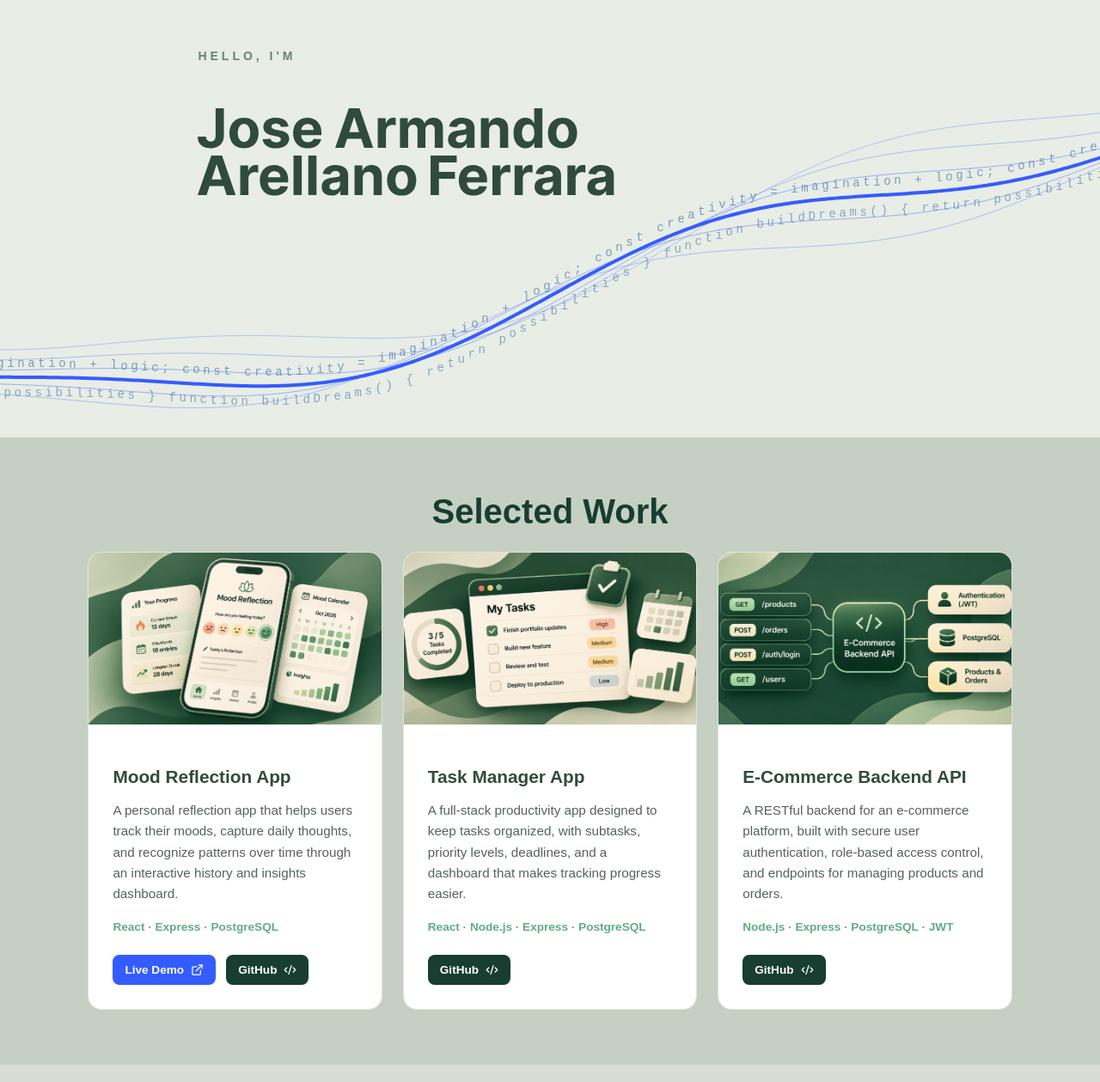
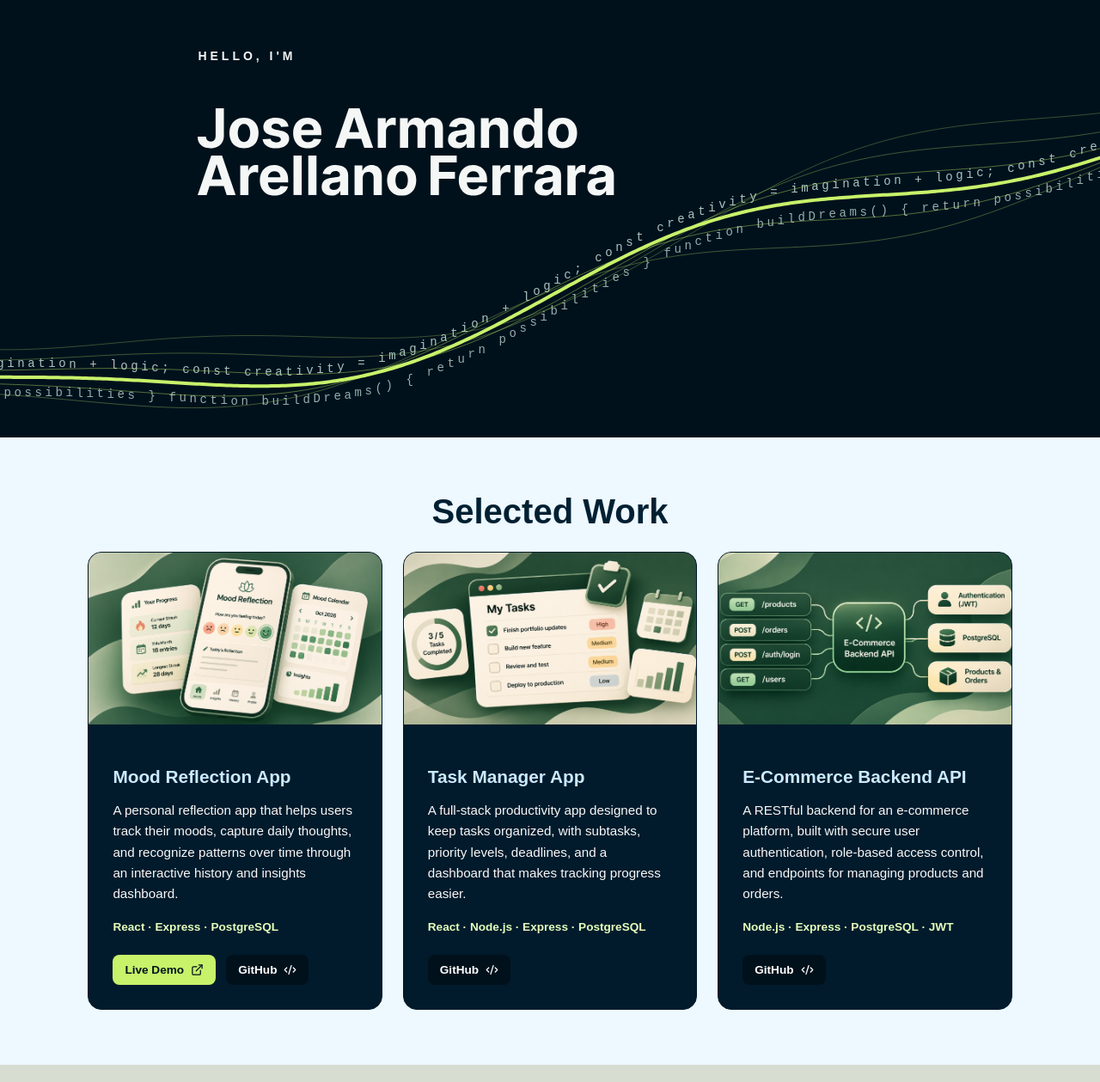
Before and after one commit to J-Ferr/dev-portfolio, a React (Vite) app: page / in a window 1280 px wide. Shown: the part 211-1470 px from the top of the page at 86% size. Built offline with nearby package versions, Linux system fonts and the light colour scheme.

Commit message:
feat: trace hero name and introduce navy and lime theme

```diff
--- a/src/App.css
+++ b/src/App.css
@@ -22,6 +22,8 @@
   padding: 70px 10% 80px;
   min-height: 100svh;
   box-sizing: border-box;
+  background-color: #00111c;
+  color: #f4f7f5;
 }
 
 .hero-text {
@@ -31,13 +33,13 @@
 
 .hero-text h1 {
   font-size: clamp(2.5rem, 5vw, 4.5rem);
-  color: var(--color-primary);
+  color: inherit;
   margin-bottom: 16px;
 }
 
 .hero-text h2 {
   font-size: 1.4rem;
-  color: var(--color-secondary);
+  color: inherit;
   margin-bottom: 16px;
 }
 
@@ -45,7 +47,7 @@
   font-size: 0.875rem;
   font-weight: 600;
   letter-spacing: 4px;
-  color: var(--color-secondary);
+  color: inherit;
   margin-bottom: 8px;
 }
 
@@ -101,7 +103,7 @@
 
 @media (prefers-reduced-motion: no-preference) {
   .hero-name > svg > path {
-    stroke: #355cff;
+    stroke: #c8f26a;
     stroke-width: 1.5;
     stroke-dasharray: 1;
     animation: hero-name-trace 560ms ease-in-out var(--word-delay) both;
@@ -190,10 +192,6 @@
   .hero-text {
     animation: hero-intro-in 400ms ease-out both;
   }
-
-  .hero-section > .hero {
-    animation: hero-wave-in 1100ms ease-out 450ms both;
-  }
 }
 
 @keyframes hero-intro-in {
@@ -207,13 +205,3 @@
     transform: translateY(0);
   }
 }
-
-@keyframes hero-wave-in {
-  from {
-    clip-path: inset(0 100% 0 0);
-  }
-
-  to {
-    clip-path: inset(0);
-  }
-}
--- a/src/components/CodeWave.jsx
+++ b/src/components/CodeWave.jsx
@@ -84,7 +84,7 @@ function CodeWave() {
       }
 
       ctx.font = '14px monospace';
-      ctx.fillStyle = '#789dbe';
+      ctx.fillStyle = '#a8c4bf';
 
       ctx.save();
       ctx.beginPath();
@@ -131,7 +131,7 @@ function CodeWave() {
 
         ctx.lineTo(endX, waveY(endX, phaseOffset) + offset);
         ctx.lineWidth = lineWidth;
-        ctx.strokeStyle = '#355cff';
+        ctx.strokeStyle = '#c8f26a';
         ctx.globalAlpha = opacity;
         ctx.stroke();
       }
--- a/src/components/Projects.css
+++ b/src/components/Projects.css
@@ -1,17 +1,17 @@
 .projects {
     padding: 64px 8%;
-    background-color: #c5d0c3;
+    background-color: #edf8ff;
     text-align: center;
 }
 
 .projects h2 {
-    color:  #173e30;
+    color:  #002032;
     font-size: 2.5rem;
     margin: 0;
 }
 
 .projects p {
-    color: #52645a;
+    color: #c9dce9;
     font-size: 1rem;
 }
 
@@ -24,8 +24,8 @@
 }
 
 .project-card {
-  background-color: #ffffff;
-  border: 1px solid #dce5dc;
+  background-color: #011b2c;
+  border: 1px solid #011b2c;
   border-radius: 16px;
   padding: 0;
   overflow: hidden;
@@ -35,24 +35,24 @@
 
 .project-card:hover {
   transform: translateY(-5px);
-  box-shadow: 0 8px 24px rgba(23, 62, 48, 0.1);
+  box-shadow: 0 8px 24px rgba(0, 17, 28, 0.35);
 }
 
 .project-card h3 {
-  color: var(--color-primary);
+  color: #cbeaff;
   font-size: 1.3rem;
   margin-bottom: 12px;
 }
 
 .project-card p {
-  color: #52645a;
+  color: #f8f8f8;
   font-size: 0.95rem;
   line-height: 1.6;
   margin-bottom: 16px;
 }
 
 .project-card span {
-  color: #61ad81;
+  color: #e5febb;
   font-size: 0.85rem;
   font-weight: 600;
 }
@@ -81,7 +81,7 @@
   gap: 8px;
   padding: 10px 14px;
   color: #ffffff;
-  background-color: #173e30;
+  background-color: #00111c;
   font-size: 0.85em;
   font-weight: 600;
   border-radius: 8px;
@@ -90,20 +90,21 @@
 }
 
 .project-links a:hover {
-  background-color: #2d6248;
+  background-color: #013e66;
 }
 
 .project-links a:focus-visible {
-  outline: 2px solid #173e30;
+  outline: 2px solid #c8f26a;
   outline-offset: 3px;
 }
 
 .project-links .project-demo-link {
-  background-color: #355cff;
+  background-color: #c8f26a;
+  color: #00111c;
 }
 
 .project-links .project-demo-link:hover {
-  background-color: #2445d9;
+  background-color: #dcff8a;
 }
 
 .project-image {
```
